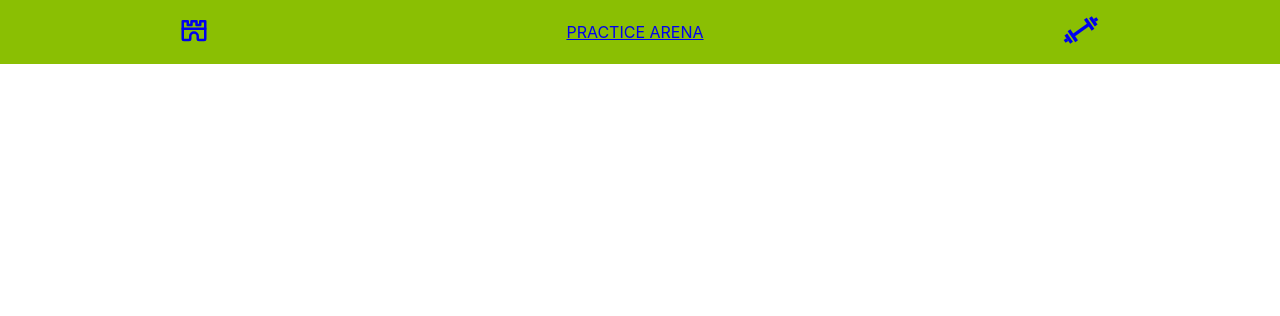
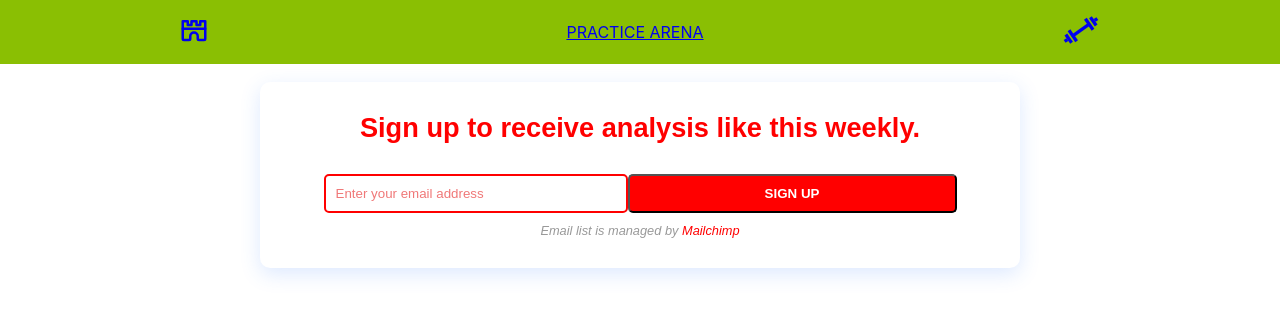
Before and after one commit to AdnanAbubakarAdams/AppsInClass, a React (Create React App) app in the folder csspracticesinclass/: page /signup in a window 1280 px wide. Before the commit this address had no page. Shown: the top 316 px of the page. Built offline with nearby package versions, Linux system fonts and the light colour scheme.

Commit message:
signup form practice

```diff
--- a/csspracticesinclass/src/App.js
+++ b/csspracticesinclass/src/App.js
@@ -6,6 +6,7 @@ import OrangeSky from "./components/orangeSky/OrangeSky";
 import VerticalBackground from "./components/verticalBackground/VerticalBackground";
 import CatFactsCard from "./components/catFacts/CatFactsCard";
 import StudentList from "./components/studentList/StudentList";
+import SignUpForm from "./components/signUp/SignUpForm";
 // import Home from "./pages/Home";
 
 import { BrowserRouter as Router, Routes, Route } from "react-router-dom";
@@ -26,6 +27,7 @@ function App() {
           <Route path="/students" element={<StudentList />} />
           <Route path="/recipe" element={<RecipeList />} />
           <Route path="/carrom" element={<Carrom />} />
+          <Route path="/signup" element={<SignUpForm />} />
         </Routes>
       </Router>
     </div>
--- a/csspracticesinclass/src/components/navBar/NavBar.scss
+++ b/csspracticesinclass/src/components/navBar/NavBar.scss
@@ -4,4 +4,5 @@
     background: rgb(138,191,3);
     align-items: center;
     justify-content: space-around;
+    margin-bottom: 18px;
 }
--- /dev/null
+++ b/csspracticesinclass/src/components/signUp/SignUpForm.js
@@ -0,0 +1,21 @@
+import React from "react";
+import "./SignUpForm.scss";
+
+const SignUpForm = () => {
+  return (
+    <div className="signUpForm">
+      <div class="signUpForm__heading">
+        Sign up to receive analysis like this weekly.
+      </div>
+      <div class="signUpForm__form">
+        <input placeholder="Enter your email address" />
+        <button>SIGN UP</button>
+      </div>
+      <div class="signUpForm__disclaimer">
+        Email list is managed by <span>Mailchimp</span>
+      </div>
+    </div>
+  );
+};
+
+export default SignUpForm;
--- /dev/null
+++ b/csspracticesinclass/src/components/signUp/SignUpForm.scss
@@ -0,0 +1,52 @@
+.signUpForm {
+    margin: 15px;
+    padding: 30px;
+    width: 700px;
+    // border: 2px solid red;
+    box-shadow: 0 6px 20px rgba(56, 125, 255, 0.17);
+    margin: 0 auto;
+    border-radius: 10px;
+    font-family: arial, sans-serif;
+
+    &__heading {
+      font-size: 1.7em;
+      font-weight: 600;
+      color: red;
+      margin-bottom: 30px;
+      text-align: center;
+    }
+
+    &__form {
+      margin: 0 auto 10px;
+
+      input {
+        // gap: 3px;
+        border: 2px solid red;
+        border-radius: 5px;
+        width: 40%;
+        padding: 10px;
+        &::placeholder {
+          color: rgb(240, 120, 120);
+        }
+      }
+
+      button {
+        width: 47%;
+        background-color: red;
+        color: white;
+        padding: 10px;
+        font-weight: 700;
+        border-radius: 5px;
+      }
+    }
+
+    &__disclaimer {
+      font-size: 0.8em;
+      font-style: italic;
+      color: #999;
+
+      span {
+        color: red;
+      }
+    }
+}
```
